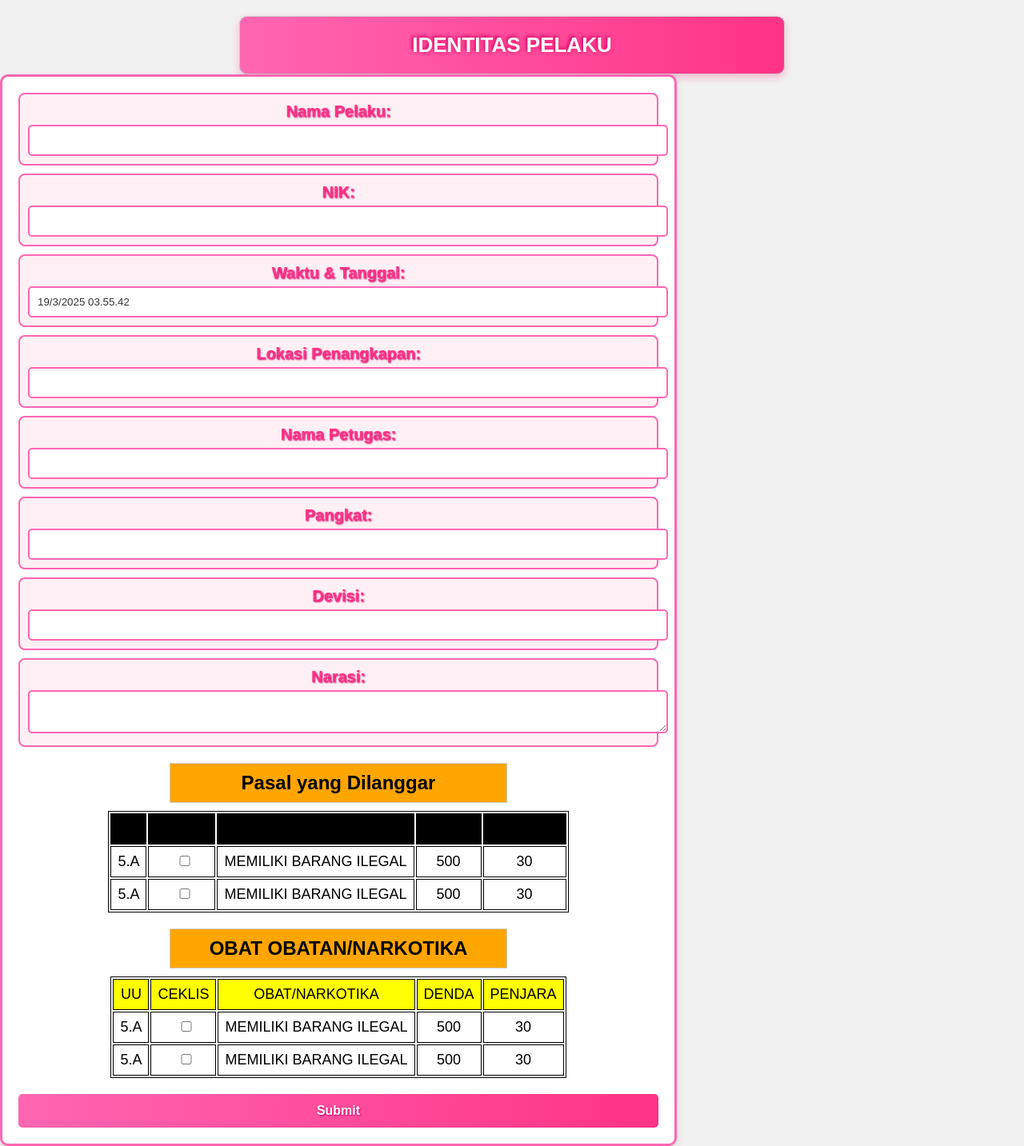
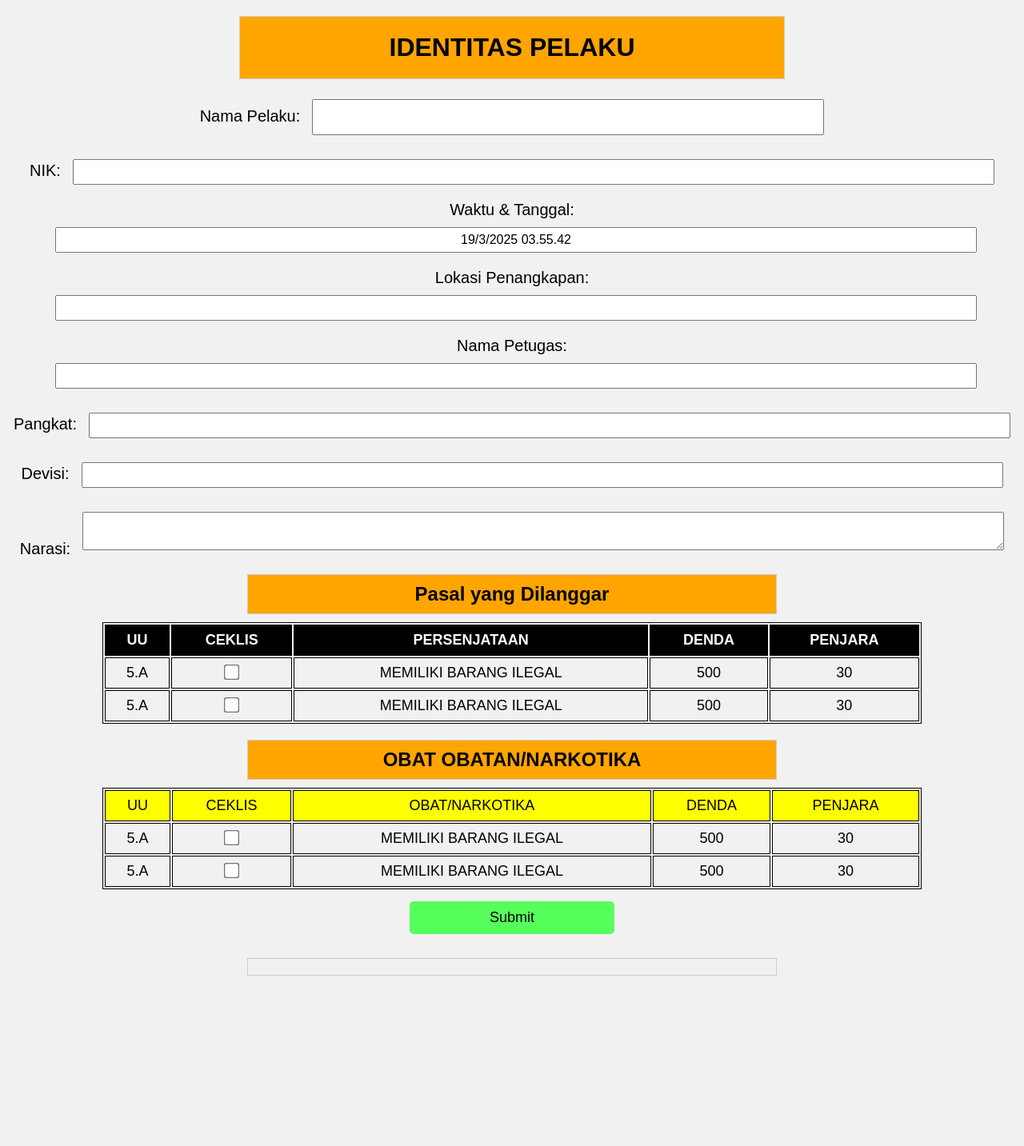
Before and after one commit to Hitampekat234/UUD-ARIVENA-PREMIRE, a plain HTML site: page index.html in a window 1280 px wide. Shown: the top 1433 px of the page at 80% size. After the commit the page ends 1220 px from the top, so only its background shows below. Drawn offline with Linux system fonts and the light colour scheme.

Commit message:
style.css

```diff
--- a/style.css
+++ b/style.css
@@ -1,425 +1,188 @@
 html {
-
     overflow: scroll;
-
     display: block;
-
 }
 
-
-
 body {
-
     font-family: Arial, sans-serif;
-
     margin: 0;
-
     padding: 0;
-
     background-color: #f1f1f1;
-
     text-align: center;
-
-
-/* ======= General Style ======= */
-body {
-    font-family: 'Arial', sans-serif;
-    background-color: #ffe6f2;
-    color: #333;
-    margin: 0;
-    padding: 20px;
-    display: flex;
-    flex-direction: column;
-    align-items: center;
 }
 
-/* ======= Header dengan Border Text ======= */
-h1 {
-    text-align: center;
-    color: white;
-    text-shadow: 2px 2px 4px #ff3385, -2px -2px 4px #cc0066;
-    background: linear-gradient(90deg, #ff66b2, #ff3385);
-    padding: 15px;
-    border-radius: 10px;
-    width: 100%;
+.container {
     max-width: 800px;
-    box-shadow: 0 4px 10px rgba(255, 51, 133, 0.3);
-    font-size: 26px;
-    font-weight: bold;
+    margin: 20px auto;
+    padding: 20px;
+    background-color: #fff;
+    border-radius: 5px;
+    box-shadow: 0 0 10px rgba(0, 0, 0, 0.1);
 }
 
-/* ======= Container Utama ======= */
-.form-container {
-    background: #ffffff;
+.judul {
     padding: 20px;
-    border-radius: 10px;
-    box-shadow: 0 4px 10px rgba(0, 0, 0, 0.1);
-    width: 100%;
-    max-width: 800px;
-    border: 3px solid #ff66b2;
+    margin: auto;
+    width: 50%;
+    border: 1px solid #ccc;
+    margin-top: 20px;
+    background-color: orange;
+    font-size: 32px;
 }
 
-/* ======= Form Input ======= */
-.form-group {
-    background: #fff0f5;
+.gambar {
+    width: 10%;
+    height: 10%;
+}
+
+h2 {
+    margin-top: 0;
+    font-size: 24px;
+    padding: 20px;
+}
+
+.ringan,
+.ringan2,
+.sedang,
+.sedang2,
+.berat,
+.berat2,
+.siaga,
+.siaga2 {
+    margin: auto;
+    width: 50%;
     padding: 10px;
-    border-radius: 8px;
+    border: 1px solid #ccc;
+    margin-top: 20px;
+}
+
+.ringan {
+    background-color: yellow;
+}
+
+.ringan2 {
+    background-color: #16FF00;
+}
+
+.sedang {
+    background-color: orange;
+}
+
+.sedang2 {
+    background-color: yellow;
+}
+
+.berat {
+    background-color: orange;
+}
+
+.berat2 {
+    background-color: yellow;
+}
+
+.siaga {
+    background-color: orange;
+}
+
+.siaga2 {
+    background-color: yellow;
+    color: white;
+}
+
+table {
+    margin: auto;
+    margin-top: 10px;
     margin-bottom: 10px;
-    border: 2px solid #ff66b2;
+    text-align: left;
+    width: 80%;
+}
+
+table, th, td {
+    border: 1px solid #000000;
+}
+
+th, td {
+    padding: 8px;
+    text-align: center;
+}
+
+th {
+    background-color: #000000;
+    color: white;
+}
+
+div {
+    font-size: large;
 }
 
 label {
-    font-weight: bold;
-    display: block;
-    margin-bottom: 5px;
-    color: #ff3385;
-    text-shadow: 1px 1px 2px #cc0066;
+    font-size: 20px;
 }
 
-input, textarea {
-    width: 100%;
-    padding: 10px;
-    border: 2px solid #ff66b2;
+button {
+    padding: 10px 20px;
+    background-color: #56ff5c;
+    color: rgb(0, 0, 0);
+    border: none;
+    width: 20%;
+    height: 5%;
+    cursor: pointer;
     border-radius: 5px;
-    background: #ffffff;
-    color: #333;
-    outline: none;
-}
-
-input:focus, textarea:focus {
-    border-color: #ff3385;
-}
-
-/* ======= Submit Button ======= */
-button {
-    width: 100%;
-    padding: 12px;
-    background: linear-gradient(90deg, #ff66b2, #ff3385);
-    color: white;
-    font-size: 16px;
-    font-weight: bold;
-    border: none;
-    border-radius: 5px;
-    cursor: pointer;
-    transition: 0.3s;
-    margin-top: 10px;
-    text-shadow: 1px 1px 2px #cc0066;
+    margin: center;
+    margin-top: 5px;
+    margin-bottom: 10px;
+    font-size: large;
 }
 
 button:hover {
-    background: linear-gradient(90deg, #ff3385, #cc0066);
+    background-color: #ff0000;
 }
 
-
-.judul {
-
-    padding: 20px;
-
-    margin: auto;
-
-    width: 50%;
-
-    border: 1px solid #ccc;
-
-    margin-top: 20px;
-
-    background-color: blue;
-
-    font-size: 32ft;
-
+input[type="checkbox"] {
+    transform: scale(1.5);
+    margin-right: 10px;
+    margin-left: 10px;
 }
 
-
-
-.gambar {
-
-    width: 10%;
-
-    height: 10%;
-
+input[type="text"], textarea {
+    padding: 5px;
+    width: 90%;
+    margin-top: 10px;
+    margin-left: 10px;
+    margin-bottom: 5px;
+    box-sizing: border-box;
+    text-align: center;
+    font-size: 16px;
 }
 
-
-
-h2 {
-
-    margin-top: 0;
-
-    font-size: 24px;
-
-    padding: 20px;
-
+#history {
+    text-align: center;
+    margin: auto;
+    width: 50%;
+    padding: 10px;
+    border: 1px solid #ccc;
+    margin-top: 20px;
 }
 
-
-
-.ringan {
-
-    margin: auto;
-
-    width: 50%;
-
-    padding: 10px;
-
-    border: 1px solid #ccc;
-
+footer {
+    background-color: #f8f9fa;
+    padding: 20px;
+    text-align: center;
     margin-top: 20px;
-
-    background-color: yellow;
-
 }
 
-
-
-.ringan2 {
-
-    margin: auto;
-
-    width: 50%;
-
-    padding: 10px;
-
-    border: 1px solid #ccc;
-
-    margin-top: 20px;
-
-    background-color: #16FF00;
-
+.credits {
+    font-size: 14px;
+    color: #777;
 }
 
-
-
-.sedang {
-
-    margin: auto;
-
-    width: 50%;
-
-    padding: 10px;
-
-    border: 1px solid #ccc;
-
-    margin-top: 20px;
-
-    background-color: orange;
-
+.form-group {
+    margin: 15px 0;
 }
 
-
-
-.sedang2 {
-
-    margin: auto;
-
+#namaPelaku {
+    text-align: center;
     width: 50%;
-
     padding: 10px;
-
-    border: 1px solid #ccc;
-
-    margin-top: 20px;
-
-    background-color: yellow;
-
+    font-size: 18px;
 }
-
-
-
-.berat {
-
-    margin: auto;
-
-    width: 50%;
-
-    padding: 10px;
-
-    border: 1px solid #000000;
-
-    margin-top: 20px;
-
-    background-color: orange
-
-}
-
-
-
-.berat2 {
-
-    margin: auto;
-
-    width: 50%;
-
-    padding: 10px;
-
-    border: 1px solid #ccc;
-
-    margin-top: 20px;
-
-    background-color: yellow;
-
-}
-
-
-
-.siaga {
-
-    margin: auto;
-
-    width: 50%;
-
-    padding: 10px;
-
-    border: 1px solid #ccc;
-
-    margin-top: 20px;
-
-    background-color: orange;
-
-}
-
-
-
-.siaga2 {
-
-    margin: auto;
-
-    width: 50%;
-
-    padding: 10px;
-
-    border: 1px solid #ccc;
-
-    margin-top: 20px;
-
-    background-color: yellow;
-
-    color: white;
-
-}
-
-
-
-table {
-
-    margin: auto;
-
-    margin-top: 10px;
-
-    margin-bottom: 10px;
-
-    text-align: left;
-
-}
-
-
-
-table,th,td {
-
-    border: 1px solid #000000;
-
-}
-
-
-
-th,td {
-
-    padding: 8px;
-
-    text-align: center;
-
-
-
-}
-
-
-
-th {
-
-    background-color: #000000;
-
-}
-
-
-
-div {
-
-    font-size: large;
-
-}
-
-
-
-label {
-
-    font-size: 20px;
-
-}
-
-
-
-
-#form-group {
-
-    margin-right: 0px;
-
-}
-
-
-
-footer {
-
-    background-color: #f8f9fa;
-
-    padding: 20px;
-
-    text-align: center;
-
-    margin-top: 20px;
-
-}
-
-
-
-.credits {
-
-    font-size: 14px;
-
-    color: #777;
-
-}
-
-/* ======= Kotak Hasil Laporan ======= */
-.history-container {
-    margin-top: 20px;
-    padding: 20px;
-    border: 3px solid #ff66b2;
-    border-radius: 8px;
-    background: #ffffff;
-    width: 100%;
-    max-width: 800px;
-    text-align: left;
-    box-shadow: 0 4px 10px rgba(0, 0, 0, 0.1);
-}
-
-/* ======= Judul Hasil Laporan ======= */
-.history-container h3 {
-    background: linear-gradient(90deg, #ff66b2, #ff3385);
-    color: white;
-    padding: 12px;
-    border-radius: 5px;
-    text-align: center;
-    border: 3px solid #ff3385;
-    text-shadow: 1px 1px 2px #cc0066;
-}
-
-/* ======= Isi Hasil Laporan ======= */
-.history-container p {
-    padding: 8px;
-    margin: 8px 0;
-    border-left: 4px solid #ff3385;
-    background: #fff0f5;
-    padding-left: 15px;
-    font-size: 16px;
-    border-radius: 5px;
-    text-shadow: 0.5px 0.5px 1px #cc0066;
-}
```
